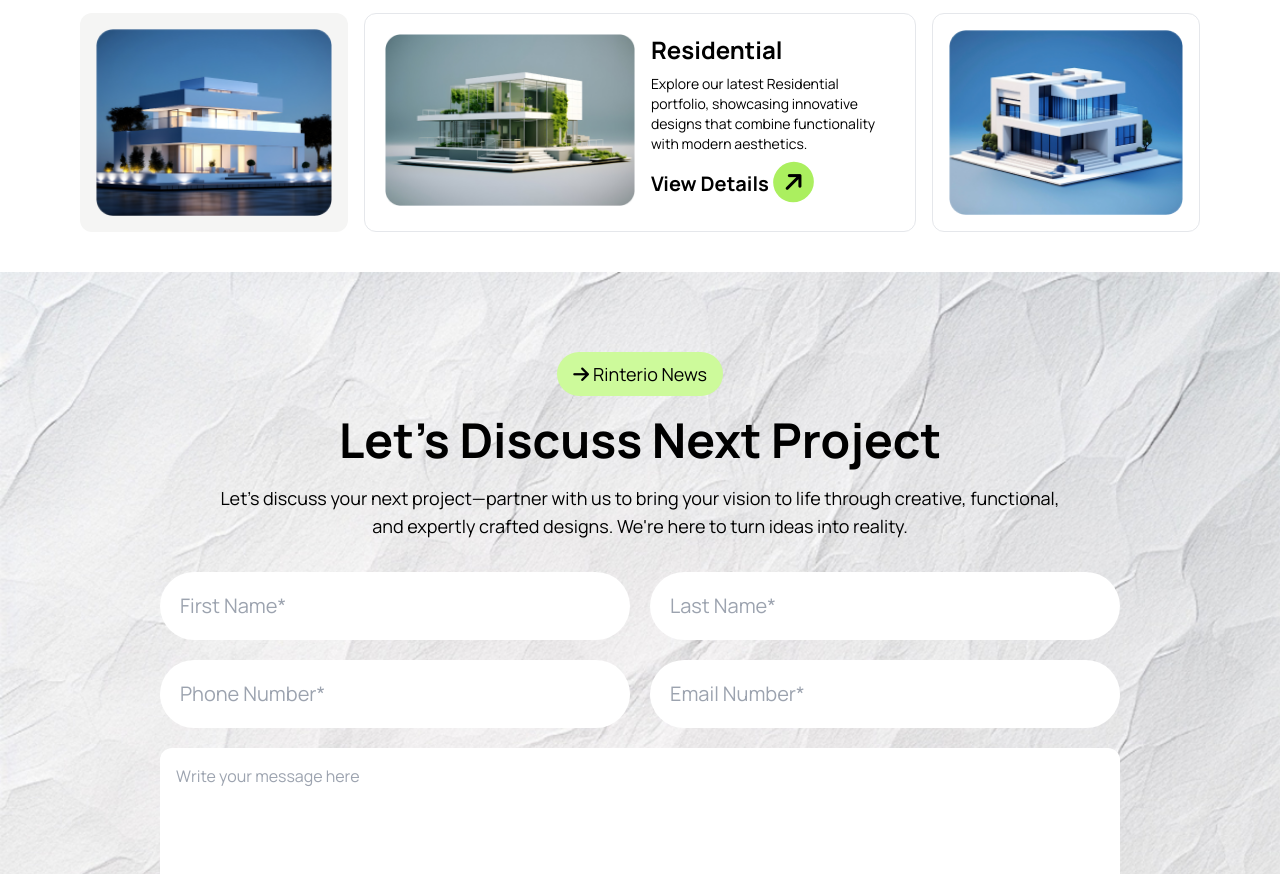
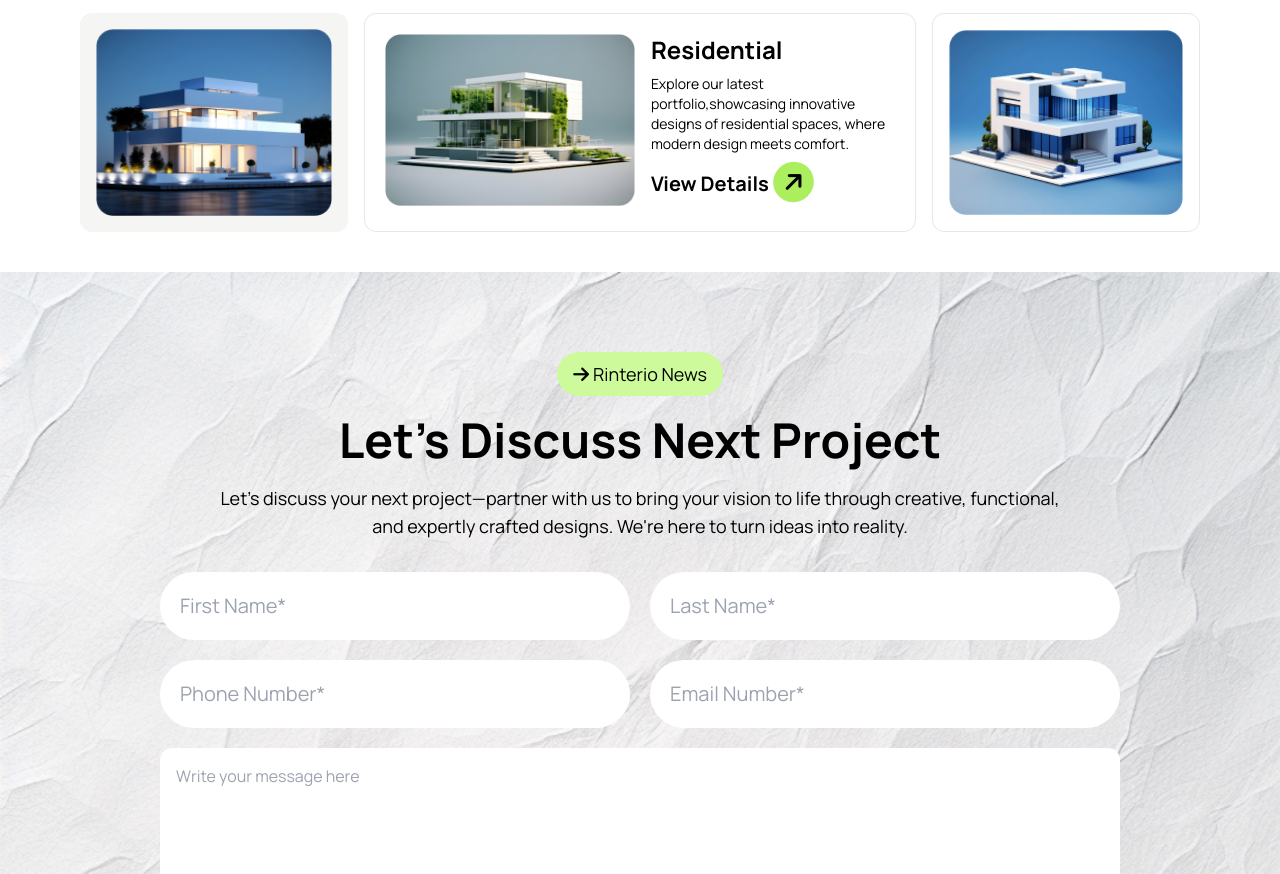
Before and after one commit to anikdas10/Assignment-3, a plain HTML site: page index.html in a window 1280 px wide. Shown: the part 2604-3478 px from the top of the page. Drawn offline with nearby package versions, Linux system fonts and the light colour scheme.

Commit message:
Final correction

```diff
--- a/index.html
+++ b/index.html
@@ -190,7 +190,7 @@
                      <img class="w-full h-full" src="assets/img2.png" alt="" />
                      </div>
                      <!-- card-3 -->
-                     <div class=" rounded-xl col-span-12 md:col-span-6 lg:col-span-3 p-4 border order-5">
+                     <div class=" rounded-xl col-span-12 md:col-span-6 lg:col-span-3 p-4 border order-5 ">
                     <img class="w-full h-48 lg:h-full" src="assets/img3.png" alt="" />
                    </div>
                    <!-- card-4 -->
@@ -202,7 +202,7 @@
                           </div>
                          <div class=" space-y-2 md:space-y-6 lg:space-y-2 md:w-1/2">
                            <h2 class="text-lg md:text-2xl font-bold">Residential</h2>
-                           <p class=" text-xs md:text-sm overflow-hidden">Explore our latest Residential portfolio, showcasing innovative designs that combine functionality with modern aesthetics.</p>
+                           <p class=" text-xs md:text-sm overflow-hidden">Explore our latest portfolio,showcasing innovative designs of residential spaces, where modern design meets comfort. <span class=" lg:hidden">Discover innovative layouts that maximize functionality and elevate everyday living.</span></p>
                            <button class=" text-lg md:text-xl  font-bold">View Details <i class="fa-solid fa-arrow-right -rotate-[45deg] text-xs lg:text-2xl  bg-[#ABEF5F] py-1 px-2 lg:px-2.5 rounded-full"></i> </button>
                           </div>
                           </div>
```
